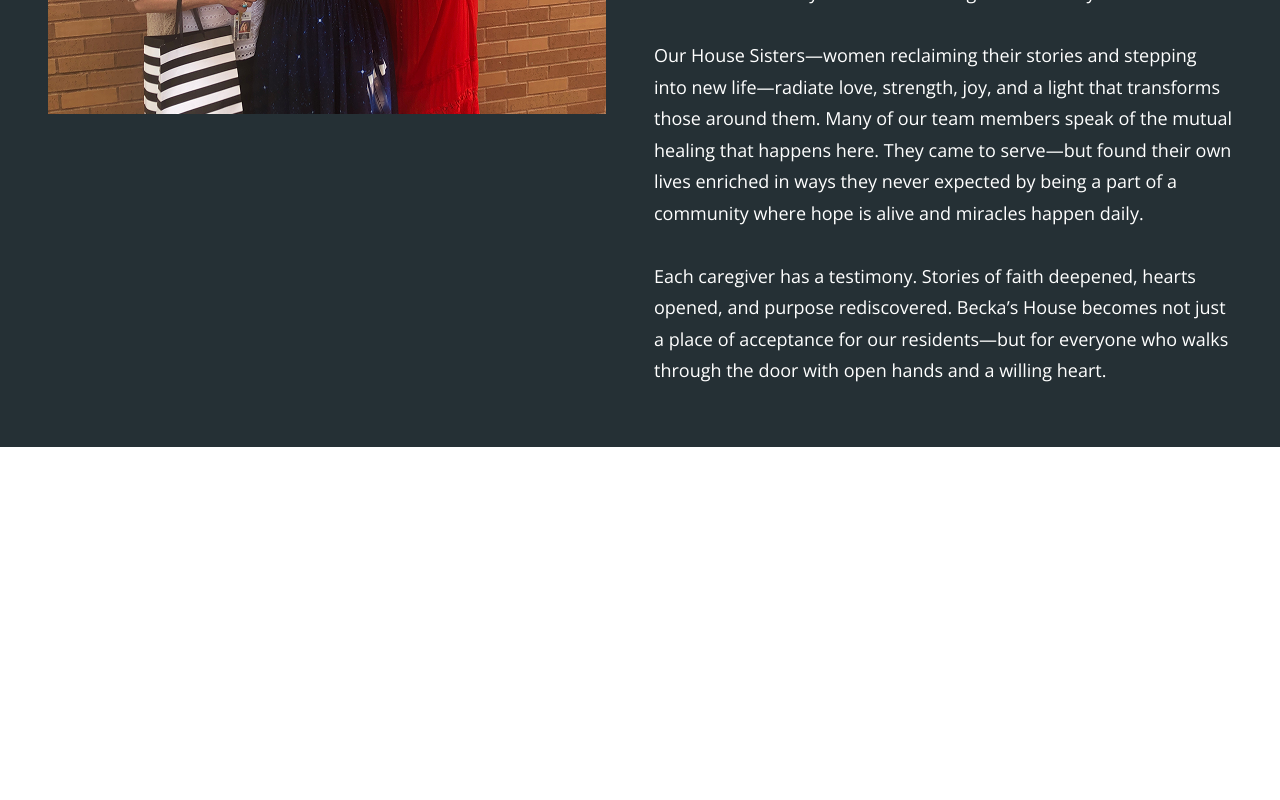
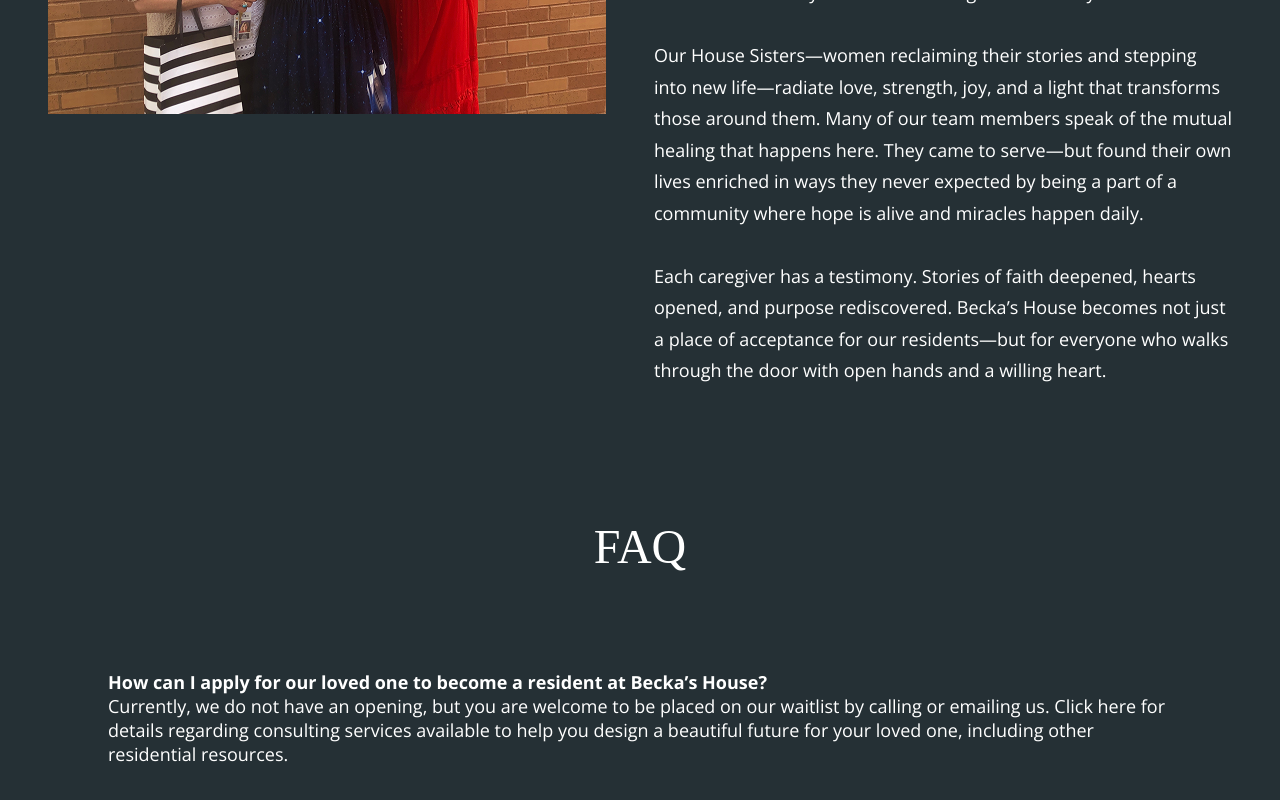
Before and after one commit to gwilliamboyd/beckas-house, a Next.js app: page / in a window 1280 px wide. Shown: the part 5168-5968 px from the top of the page. Before the commit the page ends 5615 px from the top, so only its background shows below. Built offline with nearby package versions, Linux system fonts and the light colour scheme.

Commit message:
Scaffolds Info and comps

```diff
--- a/app/page.jsx
+++ b/app/page.jsx
@@ -1,6 +1,7 @@
 import About from '@/components/About'
 import FAQ from '@/components/FAQ/FAQ'
 import Hero from '@/components/Hero'
+import Info from '@/components/Info/Info'
 import styles from '@/styles/page.module.css'
 
 export default function Home() {
@@ -9,6 +10,7 @@ export default function Home() {
       <Hero />
       <About />
       <FAQ />
+      <Info />
     </main>
   )
 }
--- /dev/null
+++ b/components/Info/Info.jsx
@@ -0,0 +1,20 @@
+import styles from '@/styles/info.module.css'
+import InfoQuestion from './InfoQuestion'
+
+const Info = () => {
+  return (
+    <div className={styles.infoMaster}>
+      <h2 className={styles.infoHeading}>FAQ</h2>
+      <InfoQuestion
+        heading={
+          'How can I apply for our loved one to become a resident at Becka’s House?'
+        }
+        paragraph={
+          'Currently, we do not have an opening, but you are welcome to be placed on our waitlist by calling or emailing us. Click here for details regarding consulting services available to help you design a beautiful future for your loved one, including other residential resources. '
+        }
+      />
+    </div>
+  )
+}
+
+export default Info
--- /dev/null
+++ b/components/Info/InfoQuestion.jsx
@@ -0,0 +1,18 @@
+import styles from '@/styles/info.module.css'
+import { Open_Sans } from 'next/font/google'
+
+const open_sans = Open_Sans({
+  subsets: ['latin'],
+  weight: ['400', '700'],
+})
+
+const InfoQuestion = ({ heading, paragraph }) => {
+  return (
+    <div className={`${open_sans.className} ${styles.infoQuestion}`}>
+      <h4 className={styles.infoQuestionHeading}>{heading}</h4>
+      <p className={styles.infoQuestionParagraph}>{paragraph}</p>
+    </div>
+  )
+}
+
+export default InfoQuestion
--- /dev/null
+++ b/styles/info.module.css
@@ -0,0 +1,24 @@
+.infoMaster {
+  padding: 4em 6em; /* 72x180px */
+  background-color: #253035;
+  color: #ffffff;
+  font-size: 18px;
+  display: flex;
+  flex-direction: column;
+  align-items: flex-start;
+  justify-content: flex-start;
+}
+
+.infoHeading {
+  font-size: 48px;
+  align-self: center;
+  margin-bottom: 2em;
+}
+
+.infoQuestionHeading {
+  font-weight: 700;
+}
+
+.infoQuestionParagraph {
+  font-weight: 400;
+}
```
